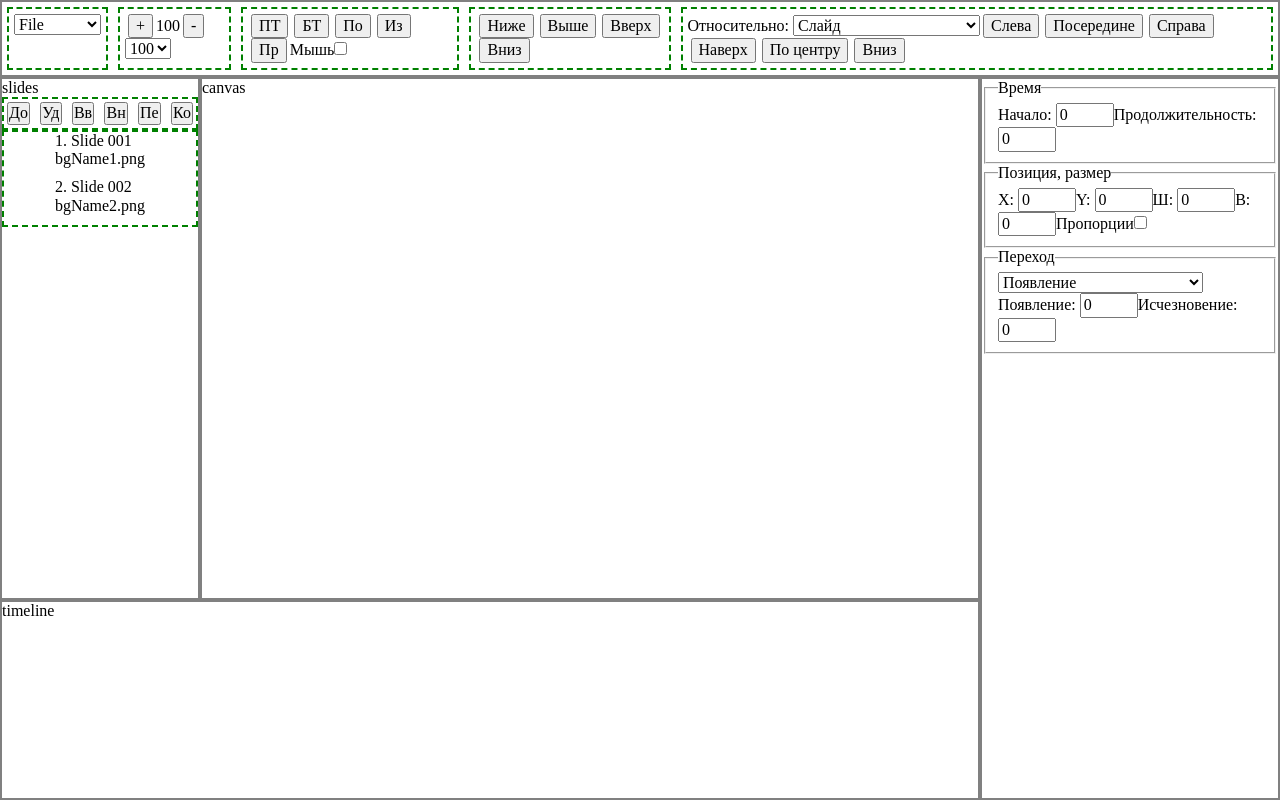
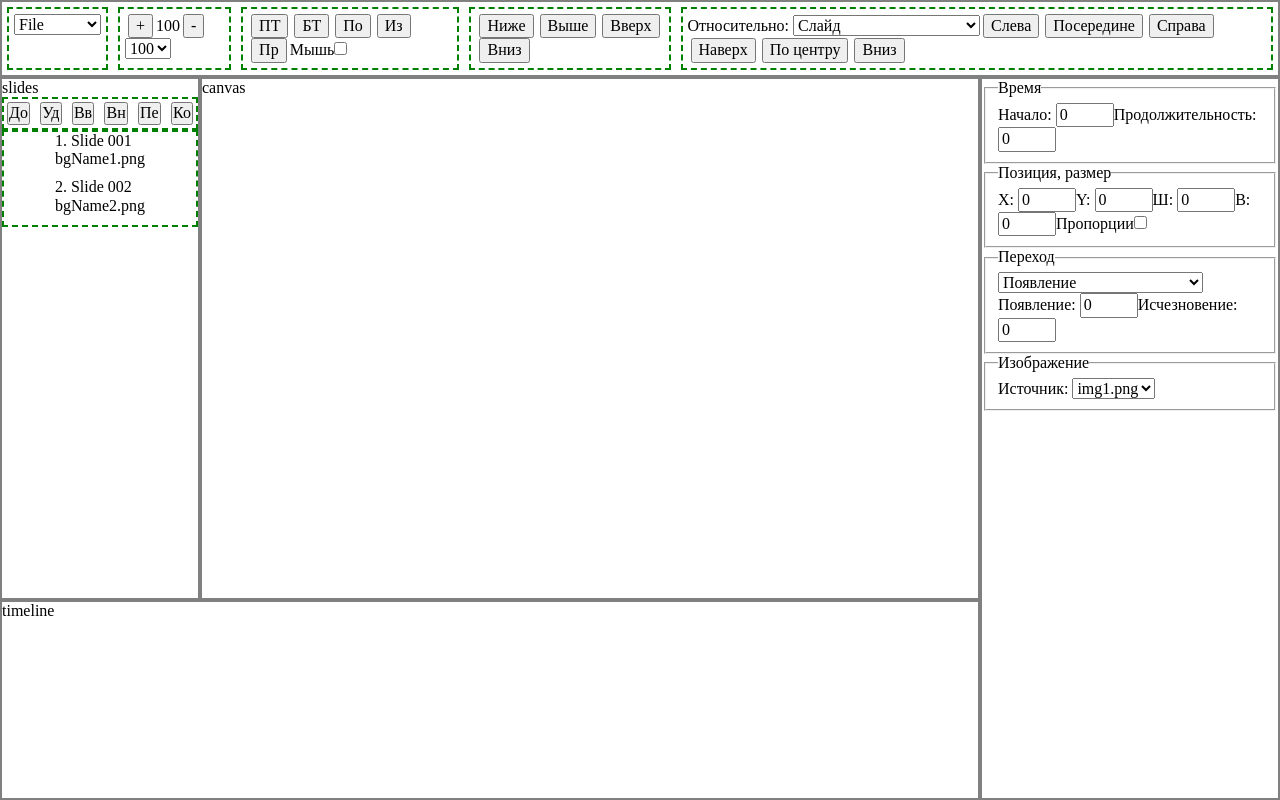
Before and after one commit to kvazimode/capticlone-desktop, a React app: page / in a window 1280 px wide. Built offline with nearby package versions, Linux system fonts and the light colour scheme.

Commit message:
switchable blocks for some elements

```diff
--- /dev/null
+++ b/src/app/panels/params/element.jsx
@@ -0,0 +1,32 @@
+import React from 'react'
+import SimpleText from './element/simple-text.jsx'
+import Slide from './element/slide.jsx'
+import Img from './element/image.jsx'
+
+const bgList = [
+    `bgName1.png`,
+    `bgName2.png`,
+    `bgName3.png`,
+    `bgName4.png`,
+]
+
+const imgList = [
+    `img1.png`,
+    `img2.png`,
+    `img3.png`,
+    `img4.png`,
+    `img5.png`,
+    `img6.png`,
+    `img7.png`,
+]
+
+export default function Element(props) {
+    switch (props.type) {
+        case `simple-text`:
+            return <SimpleText />;
+        case `slide`:
+            return <Slide bgList={bgList}/>;
+        case `image`:
+            return <Img imgList={imgList}/>
+    }
+}
--- /dev/null
+++ b/src/app/panels/params/element/image.jsx
@@ -0,0 +1,13 @@
+import React from 'react'
+
+export default function Img(props) {
+    return <fieldset>
+        <legend>Изображение</legend>
+        <label htmlFor="bgList">Источник: </label>
+        <select id="bgList" defaultValue="{DEFAULT}">
+            {props.imgList.map((name, count) => {
+                return <option key={name+count}>{name}</option>
+            })}
+        </select>
+    </fieldset>
+}
--- /dev/null
+++ b/src/app/panels/params/element/simple-text.jsx
@@ -0,0 +1,23 @@
+import React from 'react'
+
+export default function SimpleText() {
+    return (
+        <fieldset>
+            <legend>Простой текст</legend>
+            <label htmlFor="simple-text-name">Начало: </label>
+            <input id="simple-text-name" className="param-field param-field--text" type="text" defaultValue="simpletext1"></input>
+            <label htmlFor="select-font">Шрифт: </label>
+            <select id="select-font" defaultValue={"DEFAULT"}>
+                <option value="DEFAULT">Arial</option>
+                <option>Roboto</option>
+                <option>Tahoma</option>
+            </select>
+            <label htmlFor="simple-text-font-size">Размер: </label>
+            <input id="simple-text-font-size" className="param-field param-field--font-size" type="number" defaultValue="14"></input>
+            <label htmlFor="simple-text-font-color">Цвет: </label>
+            <input id="simple-text-font-color" className="param-field param-field--font-color" type="color" defaultValue="#fff"></input>
+            <label htmlFor="text">Содержимое: </label>
+            <textarea id="text" type="fieldset" rows="3"></textarea>
+        </fieldset>
+    )
+}
--- /dev/null
+++ b/src/app/panels/params/element/slide.jsx
@@ -0,0 +1,13 @@
+import React from 'react'
+
+export default function Slide(props) {
+    return <fieldset>
+        <legend>Слайд</legend>
+        <label htmlFor="bgList">Фон: </label>
+        <select id="bgList" defaultValue="{DEFAULT}">
+            {props.bgList.map((name, count) => {
+                return <option key={name+count}>{name}</option>
+            })}
+        </select>
+    </fieldset>
+}
--- a/src/app/panels/params/params.jsx
+++ b/src/app/panels/params/params.jsx
@@ -1,10 +1,18 @@
 import React from 'react'
 import Basic from './basic.jsx'
+import Element from './element.jsx'
+
+const type =
+// `simple-text`
+// `block`
+// `slide`
+`image`
 
 export default function Params() {
   return (
     <div className="panel panel-params">
       <Basic />
+      <Element type={type} />
     </div>
   )
 }
```
